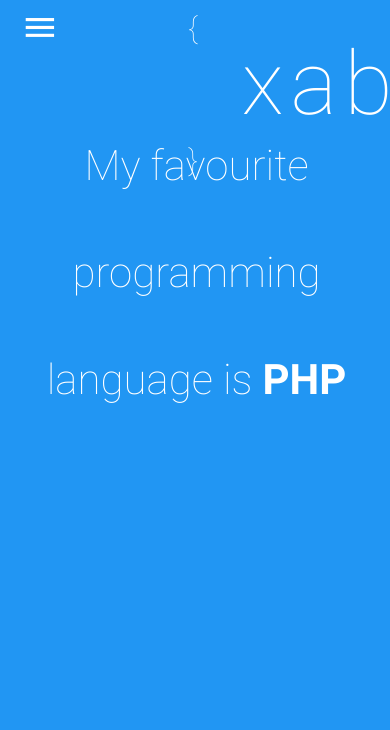
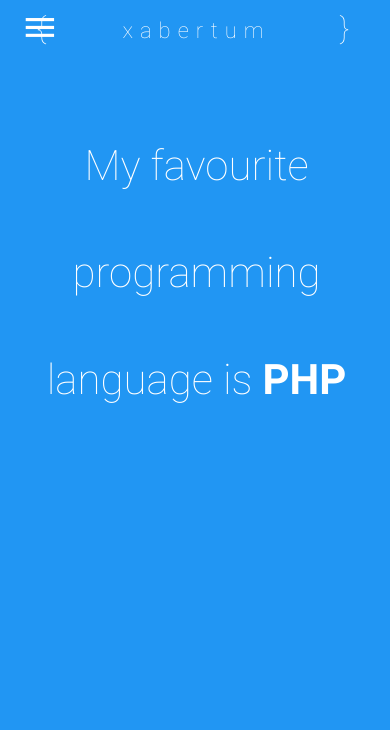
Before and after one commit to xabertum/xabertum.github.io, a PHP site: page /index.html in a window 390 px wide; the page is wider, and only the part inside the window is pictured. Shown: the top 730 px of that part. Run offline with PHP 8.4, Linux system fonts and the light colour scheme; some libraries are stand-ins or nearby versions.

Commit message:
minor responsive changes

```diff
--- a/css/style.css
+++ b/css/style.css
@@ -241,19 +241,11 @@ xtype
     }
 }
 
-@media only screen and (max-width: 566px) {
+
+@media only screen and (max-width: 400px) {
     #xabertum {
         padding: 4% 0;
-        font-size: 5em;
-        font-weight: 100;
-        color: white;
-    }
-}
-
-@media only screen and (max-width: 480px) {
-    #xabertum {
-        padding: 4% 0;
-        font-size: 3em;
+        font-size: 0.75em;
         font-weight: 100;
         color: white;
     }
```
